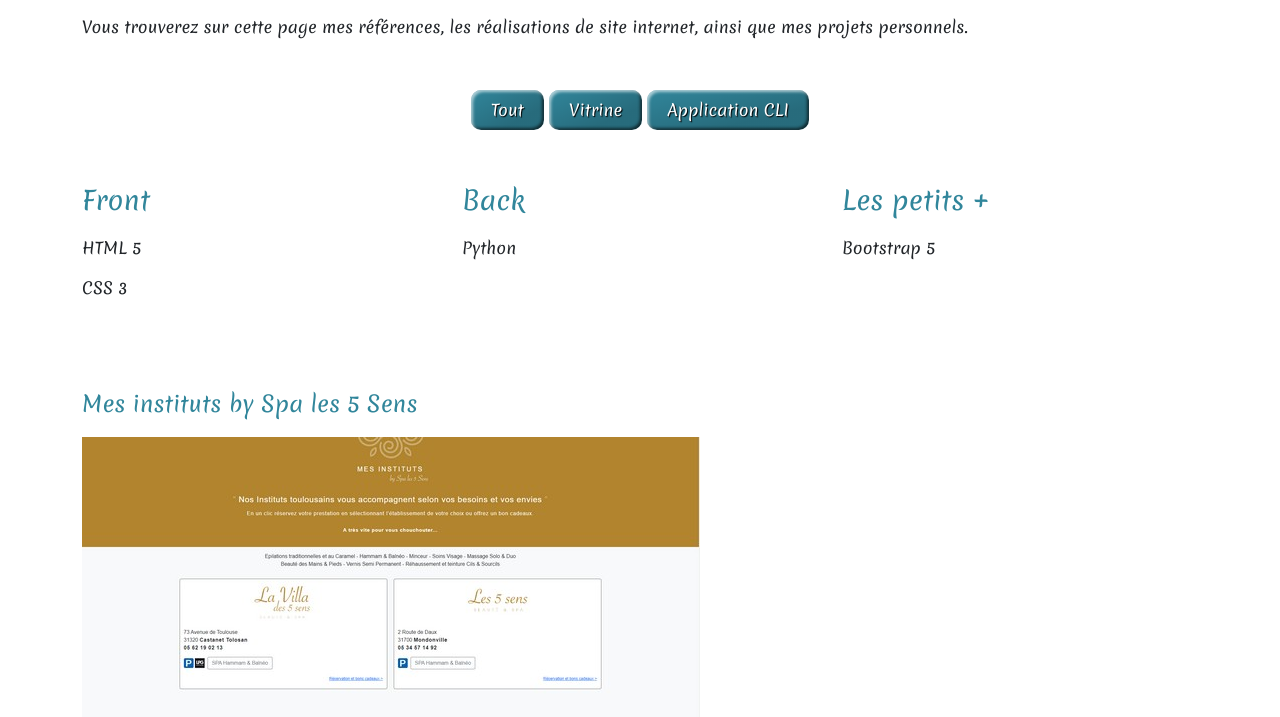
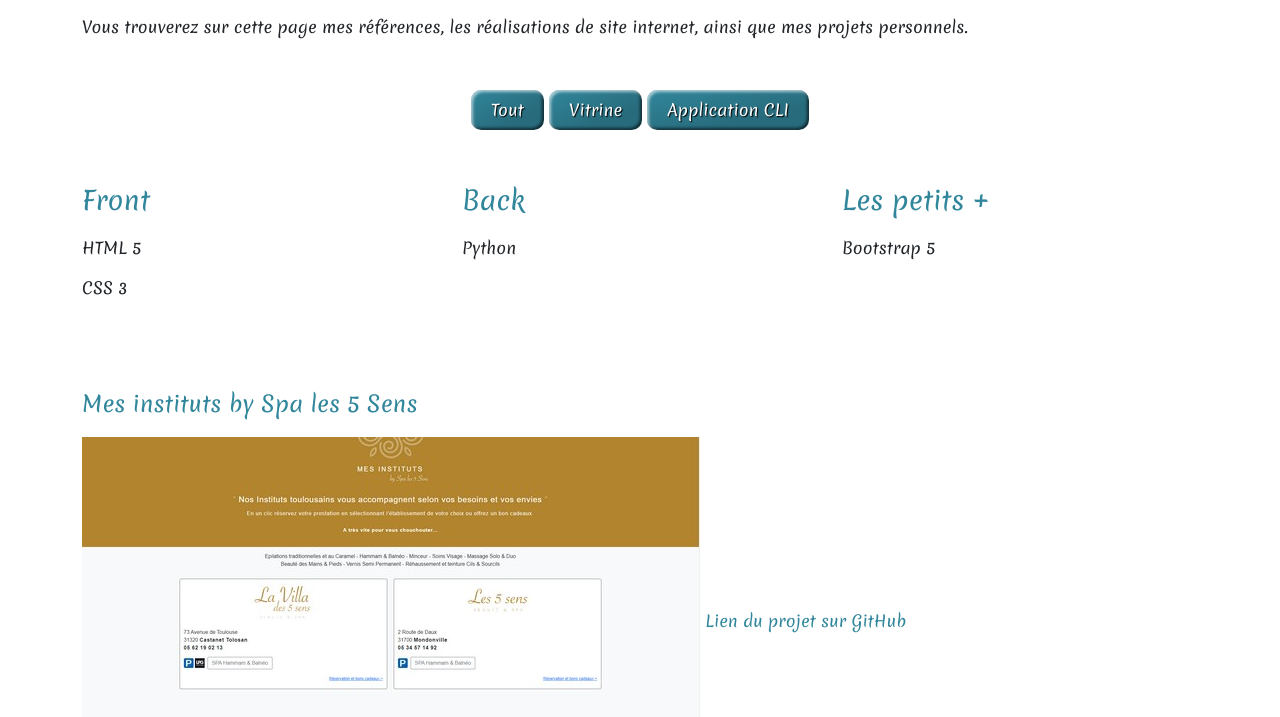
Before and after one commit to evrard-virginie/Entreprise, a plain HTML site: page references.html in a window 1280 px wide. Shown: the part 227-944 px from the top of the page. Drawn offline with nearby package versions, Linux system fonts and the light colour scheme.

Commit message:
Add lien github instituts

```diff
--- a/css/style.css
+++ b/css/style.css
@@ -197,6 +197,14 @@
 .referencesImage {
     margin-bottom: 105px;
 }
+.lienGithub {
+    color: var(--green);
+    font-weight: 500;
+    font-size: 1rem;
+}
+.sitePicture {
+    margin-bottom: 20px;
+}
 
 /*FOOTER*/
 footer {
--- a/references.html
+++ b/references.html
@@ -92,6 +92,7 @@
 								<a href="http://mesinstituts.fr/" target="_blank">
 									<img src="images/layout/instituts_references.jpg" class="sitePicture" alt="présentation du site Mes instituts Spa by les 5 Sens">
 								</a>
+								<a  class="lienGithub" href="https://github.com/evrard-virginie/instituts.git" target="_blank">Lien du projet sur GitHub</a>
 							</div>
 
 							<div class="col-sm ">
@@ -99,7 +100,6 @@
 								<a href="https://fastochepc11.com/" target="_blank">
 									<img src="images/layout/fastochePC11_references.jpg" class="sitePicture" alt="présentation du site de FastochePC11">
 								</a>
-
 							</div>
 						</div>
 
```
